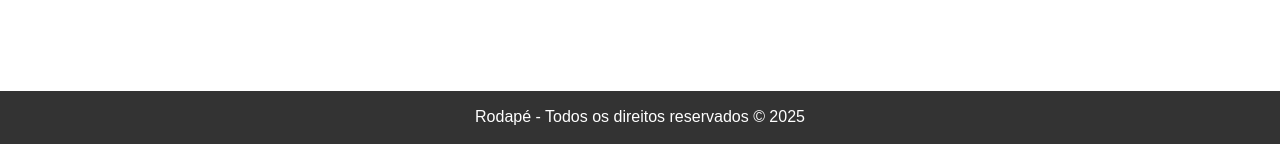
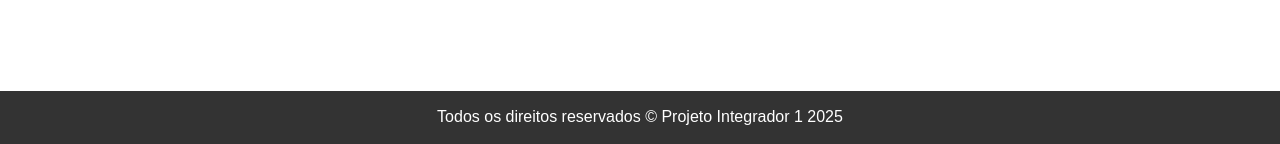
Before and after one commit to kinthh/Projeto-integrador, a Flask app: page /contatos in a window 1280 px wide. Shown: the part 656-800 px from the top of the page. Run offline with Flask 3, Linux system fonts and the light colour scheme.

Commit message:
Update contatos.html

```diff
--- a/templates/contatos.html
+++ b/templates/contatos.html
@@ -43,7 +43,7 @@
     </section>
 
     <footer>
-        <p>Rodapé - Todos os direitos reservados &copy; 2025</p>
+        <p>Todos os direitos reservados &copy; Projeto Integrador 1 2025</p>
     </footer>
 </body>
 </html>
```
